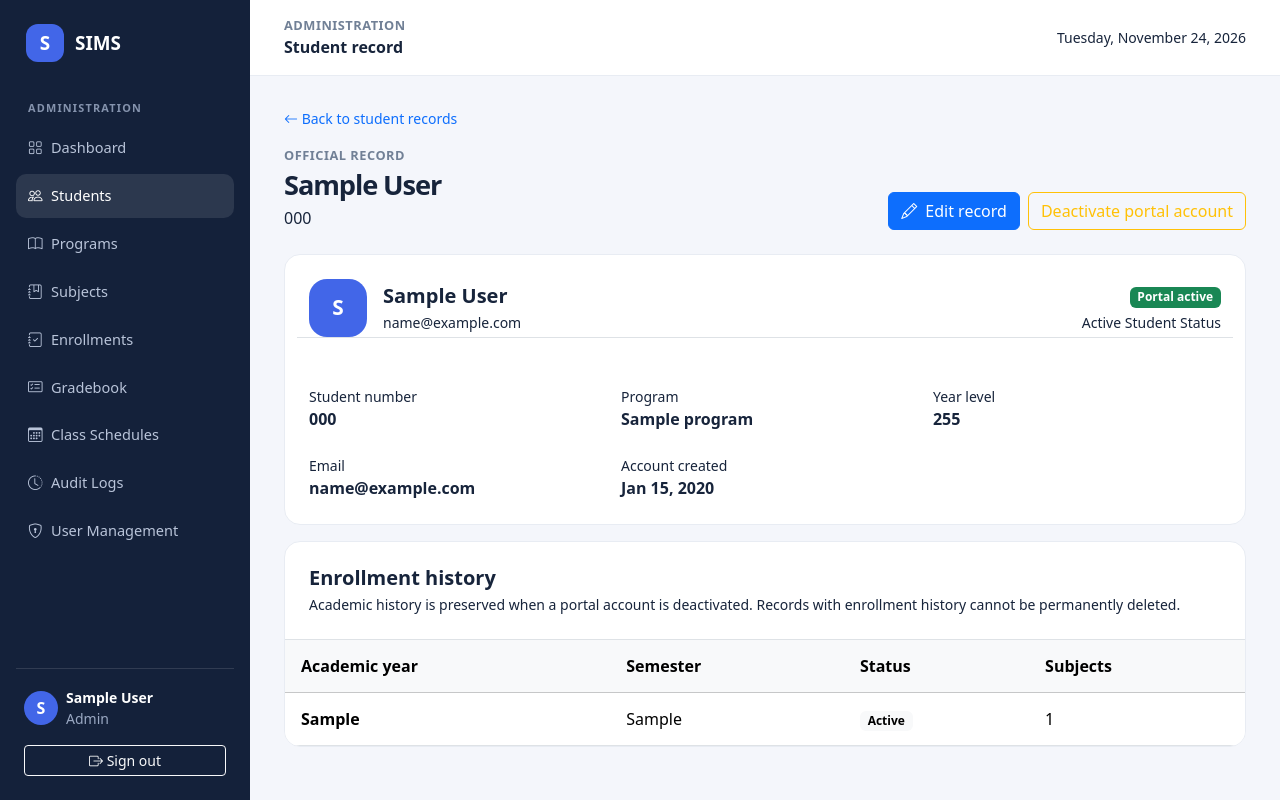
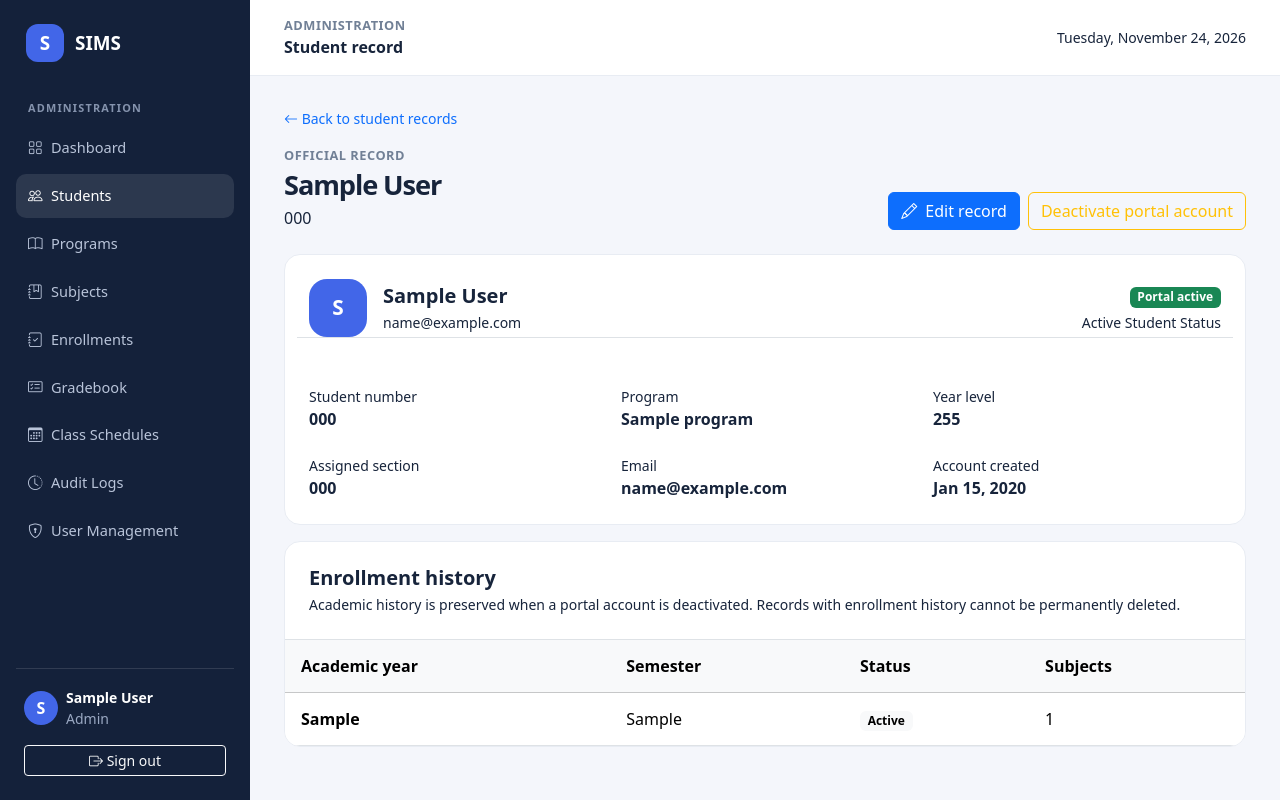
Before and after one commit to KyleDomSar/Student-Information-Management-System, a Laravel app: page /admin/students/1 in a window 1280 px wide. Run offline with Laravel 12, Linux system fonts and the light colour scheme; a user stored in the database is signed in; data comes from the database, SQL or seed files in the repository; tables that the repository leaves empty hold one stand-in row (values such as "Sample post").

Commit message:
Display year level and section in student record details

```diff
--- a/resources/views/admin/students/show.blade.php
+++ b/resources/views/admin/students/show.blade.php
@@ -48,7 +48,8 @@
     <div class="row g-4 border-top pt-4">
         <div class="col-md-4"><div class="small muted">Student number</div><div class="fw-semibold">{{ $student->student_number }}</div></div>
         <div class="col-md-4"><div class="small muted">Program</div><div class="fw-semibold">{{ $student->program?->name ?? 'Not assigned' }}</div></div>
-        <div class="col-md-4"><div class="small muted">Year level</div><div class="fw-semibold">{{ $student->year_level ?? 'Not assigned' }}</div></div>
+        <div class="col-md-4"><div class="small muted">Year level</div><div class="fw-semibold">{{ $student->yearLevelRecord?->name ?? $student->year_level ?? 'Not assigned' }}</div></div>
+        <div class="col-md-4"><div class="small muted">Assigned section</div><div class="fw-semibold">{{ $student->section?->code ?? 'Not assigned' }}</div></div>
         <div class="col-md-4"><div class="small muted">Email</div><div class="fw-semibold text-break">{{ $student->user->email }}</div></div>
         <div class="col-md-4"><div class="small muted">Account created</div><div class="fw-semibold">{{ $student->created_at?->format('M d, Y') }}</div></div>
     </div>
```
